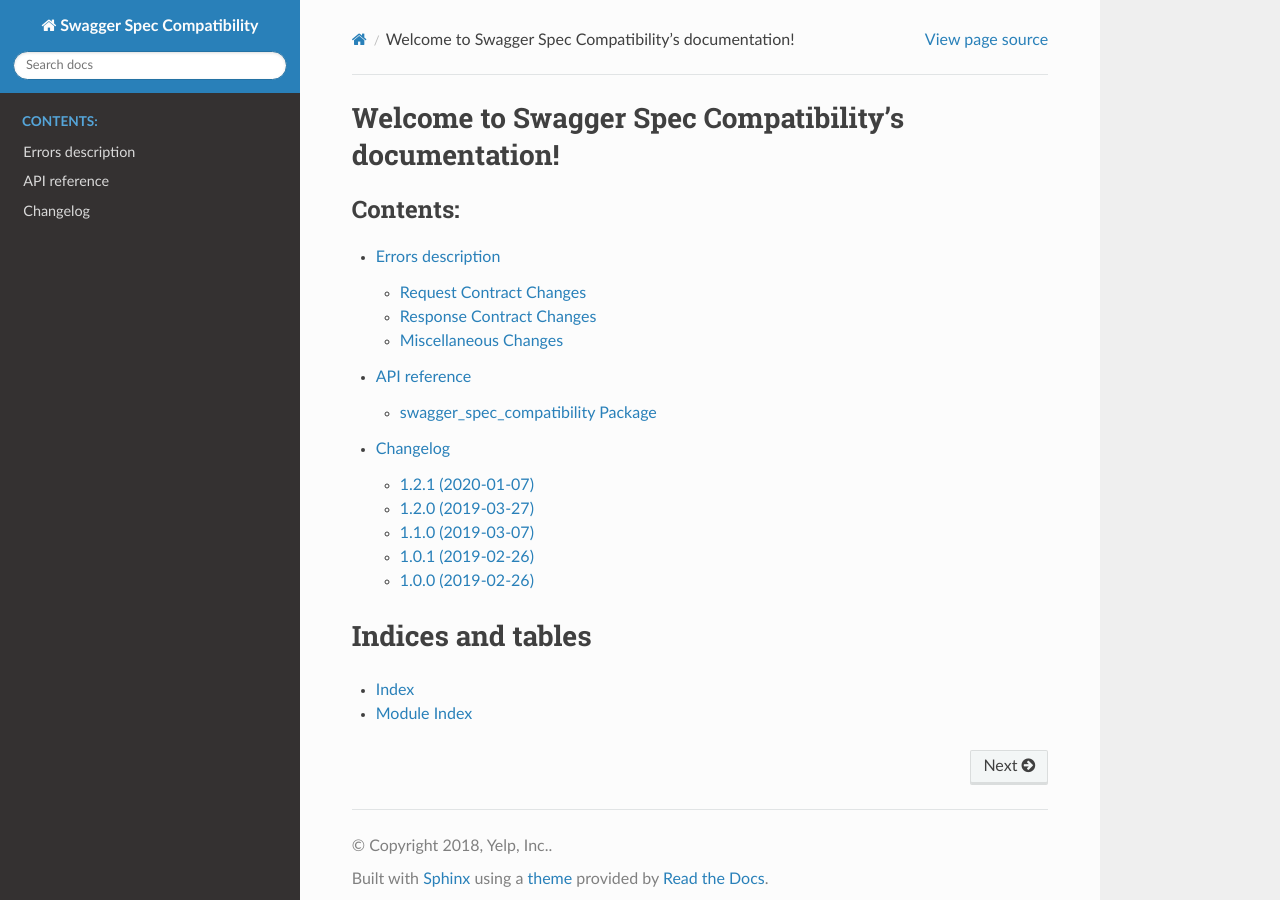
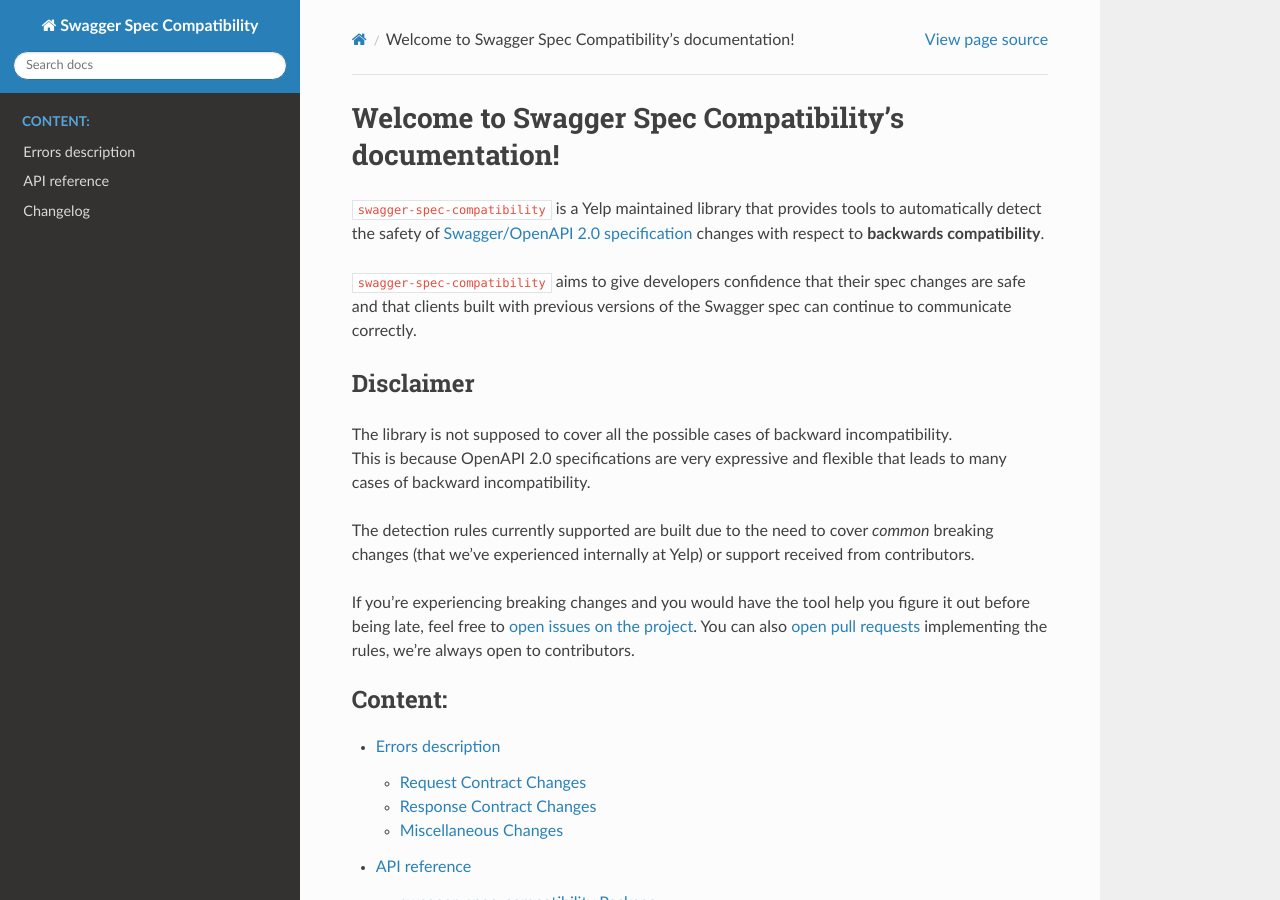
Before and after one commit to Yelp/swagger-spec-compatibility, a Sphinx documentation site: the page built from docs/source/index.rst, in a window 1280 px wide and 900 px high. Built offline with Sphinx 7.4.7 and the Read the Docs theme 2.0.0, drawn with Linux system fonts in a browser that asks for light colours.

Commit message:
Update README: highlight that the library is not covering all the possible breaking conditions

```diff
--- a/docs/source/index.rst
+++ b/docs/source/index.rst
@@ -1,9 +1,29 @@
 Welcome to Swagger Spec Compatibility's documentation!
 ======================================================
 
+``swagger-spec-compatibility`` is a Yelp maintained library that provides tools to automatically detect
+the safety of `Swagger/OpenAPI 2.0 specification <https://swagger.io/docs/specification/2-0/basic-structure/>`_ changes
+with respect to **backwards compatibility**.
+
+
+``swagger-spec-compatibility`` aims to give developers confidence that their spec changes are safe and that clients
+built with previous versions of the Swagger spec can continue to communicate correctly.
+
+Disclaimer
+~~~~~~~~~~
+
+| The library is not supposed to cover all the possible cases of backward incompatibility.
+| This is because OpenAPI 2.0 specifications are very expressive and flexible that leads to many cases of backward incompatibility.
+
+The detection rules currently supported are built due to the need to cover *common* breaking changes (that we've experienced internally at Yelp) or support received from contributors.
+
+If you're experiencing breaking changes and you would have the tool help you figure it out before being late, feel free to `open issues on the project <https://github.com/Yelp/swagger-spec-compatibility/issues/new>`_.
+You can also `open pull requests <#contributing>`_ implementing the rules, we're always open to contributors.
+
+
 .. toctree::
    :maxdepth: 2
-   :caption: Contents:
+   :caption: Content:
 
    rules/index
    modules
```
Also changed, not shown: README.rst (+11 -0 lines).
